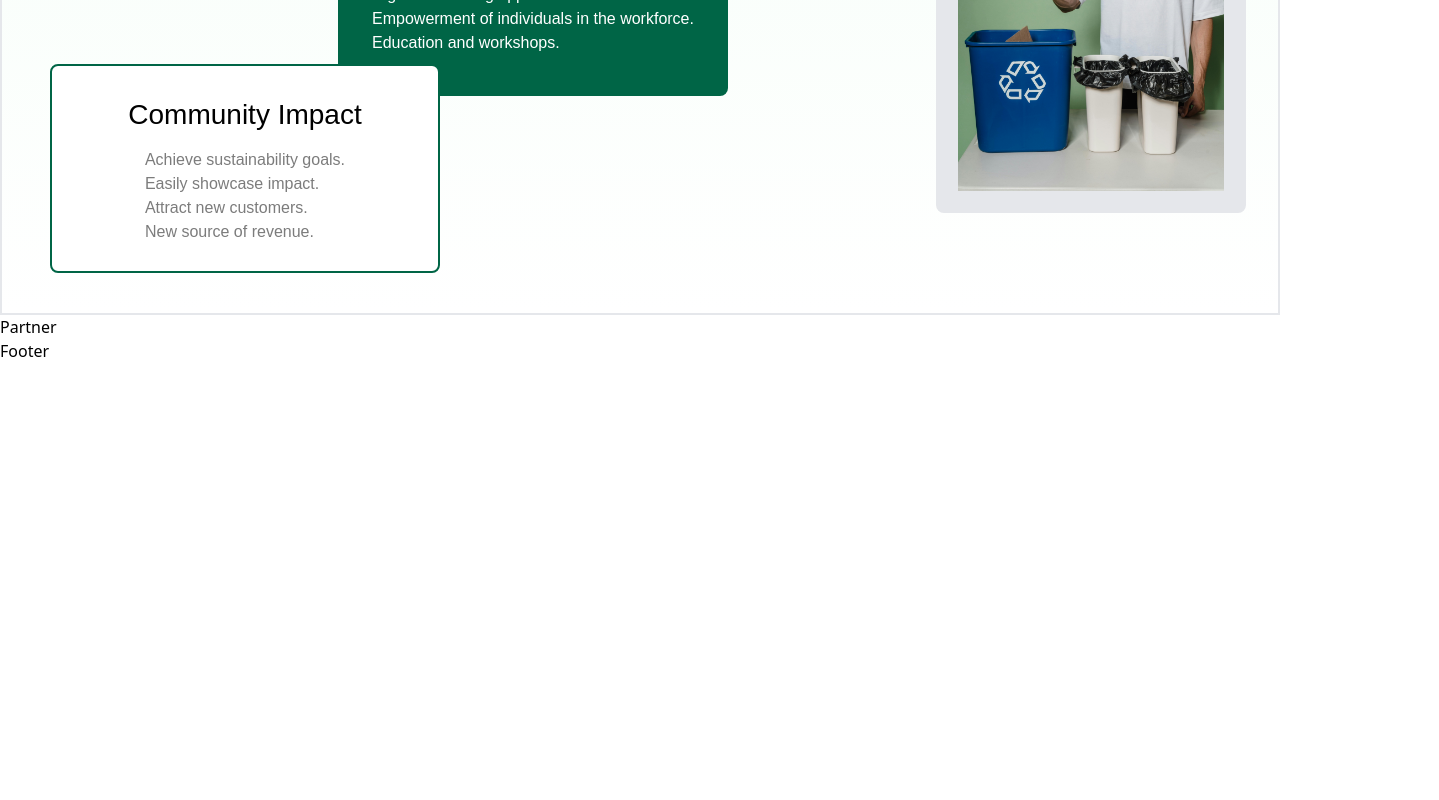
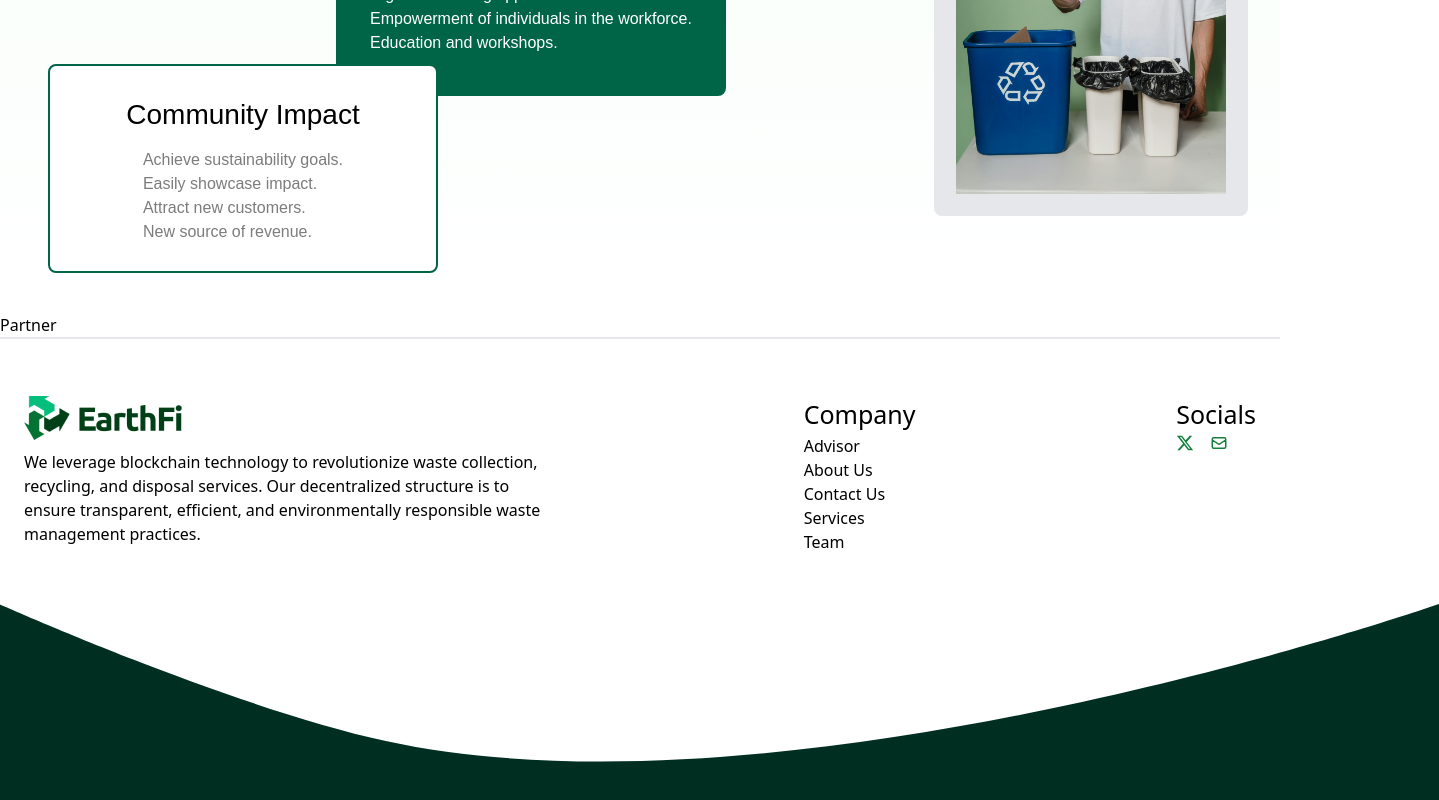
Before and after one commit to ameer017/earthfi-crossfi, a React (Vite) app in the folder frontend/: page / in a window 1280 px wide. Shown: the part 1374-2174 px from the top of the page, 1439 px wide, since content can reach past the window. Before the commit the page ends 1737 px from the top, so only its background shows below. Built offline with nearby package versions, Linux system fonts and the light colour scheme.

Commit message:
footer done

```diff
--- a/frontend/src/components/Footer.jsx
+++ b/frontend/src/components/Footer.jsx
@@ -1,9 +1,66 @@
-import React from 'react'
+import React from "react";
+import { Link } from "react-router-dom";
+import { FaXTwitter } from "react-icons/fa6";
+import { HiOutlineMail } from "react-icons/hi";
 
 const Footer = () => {
   return (
-    <div>Footer</div>
-  )
-}
+    <footer className=" flex flex-col  border-t-2">
+      <div className="flex justify-between p-6  mt-[33px] ">
+        <div className="w-[519px] ">
+          <Link to="/">
+            <img src="/EarthFi.png" />
+          </Link>
 
-export default Footer
+          <p className="text-[16px] my-[10px] ">
+            We leverage blockchain technology to revolutionize waste collection,
+            recycling, and disposal services. Our decentralized structure is to
+            ensure transparent, efficient, and environmentally responsible waste
+            management practices.
+          </p>
+        </div>
+
+        <div className="flex flex-col items-left">
+          <h2 className="text-[25px] ">Company</h2>
+
+          <Link className="text-[16px] hover:-translate-y-2 transition duration-300 ease-in-out" to="/advisors">
+            Advisor
+          </Link>
+          <Link className="text-[16px] hover:-translate-y-2 transition duration-300 ease-in-out " to="/about-us">
+            About Us
+          </Link>
+          <Link className="text-[16px] hover:-translate-y-2 transition duration-300 ease-in-out " to="/contact-us">
+            Contact Us
+          </Link>
+          <Link className="text-[16px] hover:-translate-y-2 transition duration-300 ease-in-out " to="/services">
+            Services
+          </Link>
+          <Link className="text-[16px] hover:-translate-y-2 transition duration-300 ease-in-out " to="/team">
+            Team
+          </Link>
+        </div>
+
+        <div className="flex flex-col items-left">
+          <h2 className="text-[25px] ">Socials</h2>
+
+          <div className="flex  items-center gap-4 text-[18px] text-green-700 ">
+            <a href="">
+              <FaXTwitter />
+            </a>
+            <a href="mailto:team@earthfi.xyz">
+              <HiOutlineMail />
+            </a>
+          </div>
+        </div>
+      </div>
+
+      <div className=" mt-6">
+      <svg xmlns="http://www.w3.org/2000/svg" width="1439" height="254" viewBox="0 0 1439 254" fill="none">
+  <path d="M-1 0C-1 0 230.778 103.346 385.791 137C792.857 225.377 1439 0 1439 0V254H-1V0Z" fill="#002F22"/>
+</svg>
+      </div>
+    </footer>
+  );
+};
+
+export default Footer;
--- a/frontend/src/components/Header.jsx
+++ b/frontend/src/components/Header.jsx
@@ -16,7 +16,7 @@ const Header = () => {
         <Link to="/create-order" className="px-4 text-[16px] ">Create Order</Link>
         <Link to="/market-place" className="px-4 text-[16px] ">Market Place</Link>
 
-        <button className="bg-[#F29F05] text-[16px] text-[#fff] p-[10px] rounded-lg ">Connect Wallet</button>
+        <button className="bg-[#F29F05] text-[16px] text-[#fff] p-[10px] rounded-lg hover:-translate-y-1 hover:bg-orange-200 hover:transition-all transition-duration-300 ease-in-out ">Connect Wallet</button>
       </nav>
     </header>
   );
--- a/frontend/src/components/HeroSection.jsx
+++ b/frontend/src/components/HeroSection.jsx
@@ -1,6 +1,13 @@
 import React from "react";
+import { useNavigate } from "react-router-dom";
 
 const HeroSection = () => {
+  const loadPage = async () => {
+    const navigate = useNavigate();
+
+    navigate("/get-started");
+  };
+
   return (
     <div
       className="h-[85vh] flex items-center p-6 "
@@ -21,7 +28,10 @@ const HeroSection = () => {
           Together, let's create a world where sustainability thrives.
         </p>
 
-        <button className="bg-[#F29F05] text-[16px] text-[#fff] p-[10px] rounded-lg mt-6">
+        <button
+          className="bg-[#F29F05] text-[16px] text-[#fff] p-[10px] rounded-lg mt-6"
+          onClick={loadPage}
+        >
           Explore Solutions
         </button>
       </div>
--- a/frontend/src/pages/Home.jsx
+++ b/frontend/src/pages/Home.jsx
@@ -8,7 +8,7 @@ const Home = () => {
   return (
     <div className="flex flex-col ">
       <HeroSection />
-      <div className=" border-2 p-4 bg-gradient-to-b from-green-50 to-white ">
+      <div className=" border-t-2 p-4 bg-gradient-to-b from-green-50 to-white ">
         <Ecology />
         <Impact />
       </div>
--- a/frontend/tailwind.config.js
+++ b/frontend/tailwind.config.js
@@ -6,6 +6,9 @@ export default {
       fontFamily: {
         ubuntu: ["Ubuntu", "sans-serif"],
       },
+      clipPath: {
+        'sloped': 'polygon(0 0, 100% 10%, 100% 100%, 0 90%)',
+      },
     },
   },
   plugins: [],
```
